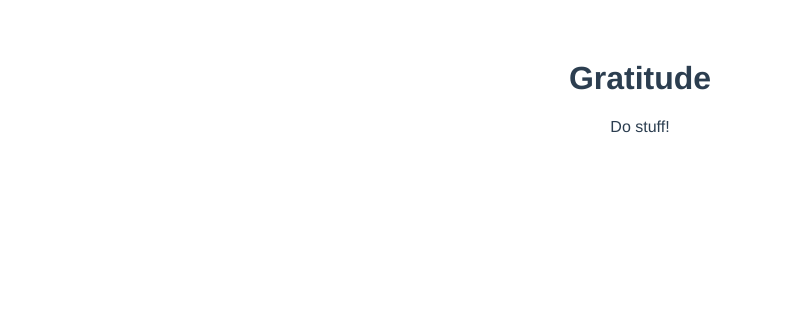
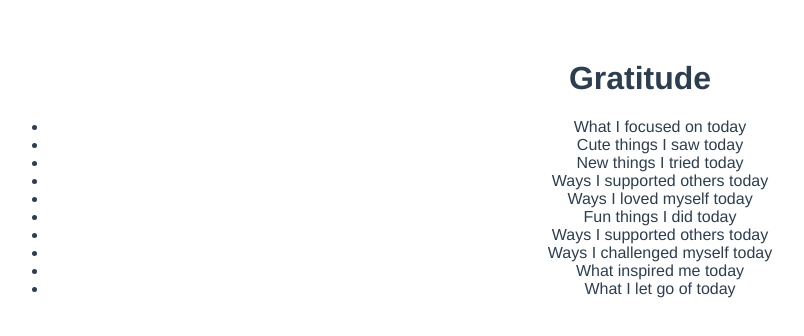
Before and after one commit to mykecameron/gratitude, a Vue app: page / in a window 1280 px wide. Shown: the top 336 px of the page, without its empty margins (0-804 px from the left). Built offline with nearby package versions, Linux system fonts and the light colour scheme.

Commit message:
pass some data into a component

```diff
--- a/src/App.vue
+++ b/src/App.vue
@@ -1,6 +1,6 @@
 <template>
   <h1>Gratitude</h1>
-  <Gratitude/>
+  <Gratitude :prompts="prompts"/>
 </template>
 
 <script>
@@ -10,6 +10,42 @@ export default {
   name: 'App',
   components: {
     Gratitude
+  },
+  data() {
+    return {
+      prompts: [
+        {
+          text: 'What I focused on today',
+        },
+        {
+          text: 'Cute things I saw today',
+        },
+        {
+          text: 'New things I tried today',
+        },
+        {
+          text: 'Ways I supported others today',
+        },
+        {
+          text: 'Ways I loved myself today',
+        },
+        {
+          text: 'Fun things I did today',
+        },
+        {
+          text: 'Ways I supported others today',
+        },
+        {
+          text: 'Ways I challenged myself today',
+        },
+        {
+          text: 'What inspired me today',
+        },
+        {
+          text: 'What I let go of today',
+        },
+      ]
+    };
   }
 }
 </script>
--- a/src/components/Gratitude.vue
+++ b/src/components/Gratitude.vue
@@ -1,33 +1,20 @@
 <template>
-  <div>
-    <p>
-      Do stuff!
-    </p>
-  </div>
+  <ul>
+    <li v-for="prompt in prompts" :key="prompt">
+      {{ prompt.text }}
+    </li>
+  </ul>
 </template>
 
 <script>
 export default {
   name: 'Gratitude',
   props: {
+    prompts: Array
   }
 }
 </script>
 
-<!-- Add "scoped" attribute to limit CSS to this component only -->
 <style scoped>
-h3 {
-  margin: 40px 0 0;
-}
-ul {
-  list-style-type: none;
-  padding: 0;
-}
-li {
-  display: inline-block;
-  margin: 0 10px;
-}
-a {
-  color: #42b983;
-}
+
 </style>
```
